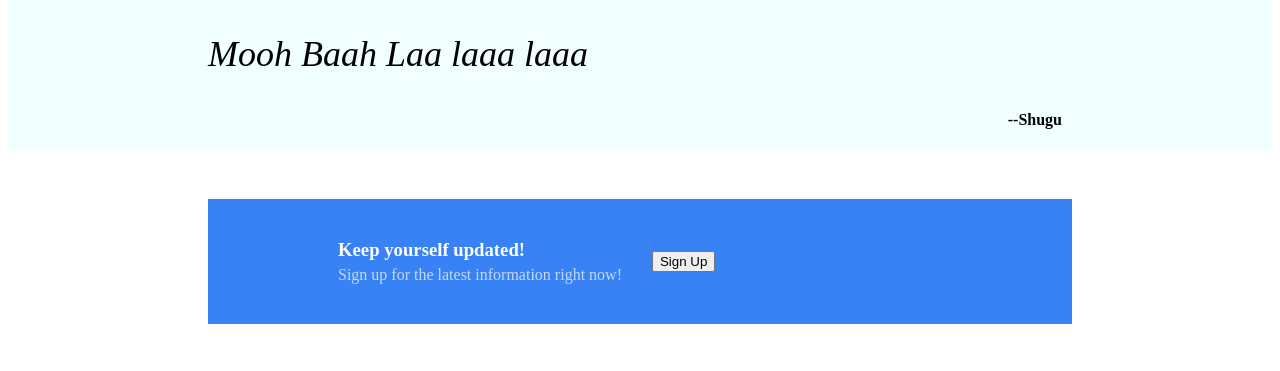
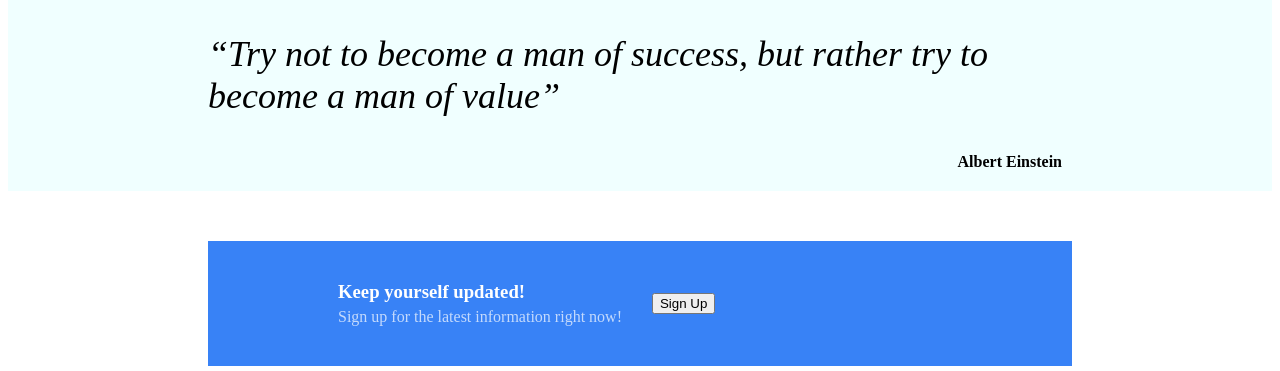
Before and after one commit to jaspreetjk20/landing-page, a plain HTML site: page index.html in a window 1280 px wide. Shown: the part 860-1231 px from the top of the page. Drawn offline with Linux system fonts and the light colour scheme.

Commit message:
Image and quote changed

```diff
--- a/index.html
+++ b/index.html
@@ -42,7 +42,7 @@
 <div class = "title"><p>Cuisine 3</p></div>
 </div>
 <div>
-  <img src="https://cdn.tarladalal.com/td_cont_img/White-Sauce-Pasta_.JPG">
+  <img src="https://www.indianveggiedelight.com/wp-content/uploads/2023/01/white-sauce-pasta.jpg">
   <div class = "title"><p>Cuisine 4</p></div>
 </div>
 </div>
@@ -50,8 +50,8 @@
 
 
 <div class = "quote">
- <p> Mooh Baah Laa laaa laaa</p>
- <b>--Shugu</b>
+ <p>“Try not to become a man of success, but rather try to become a man of value”</p>
+ <b>Albert Einstein</b>
 </div>
 
 <div class="sign">
```
